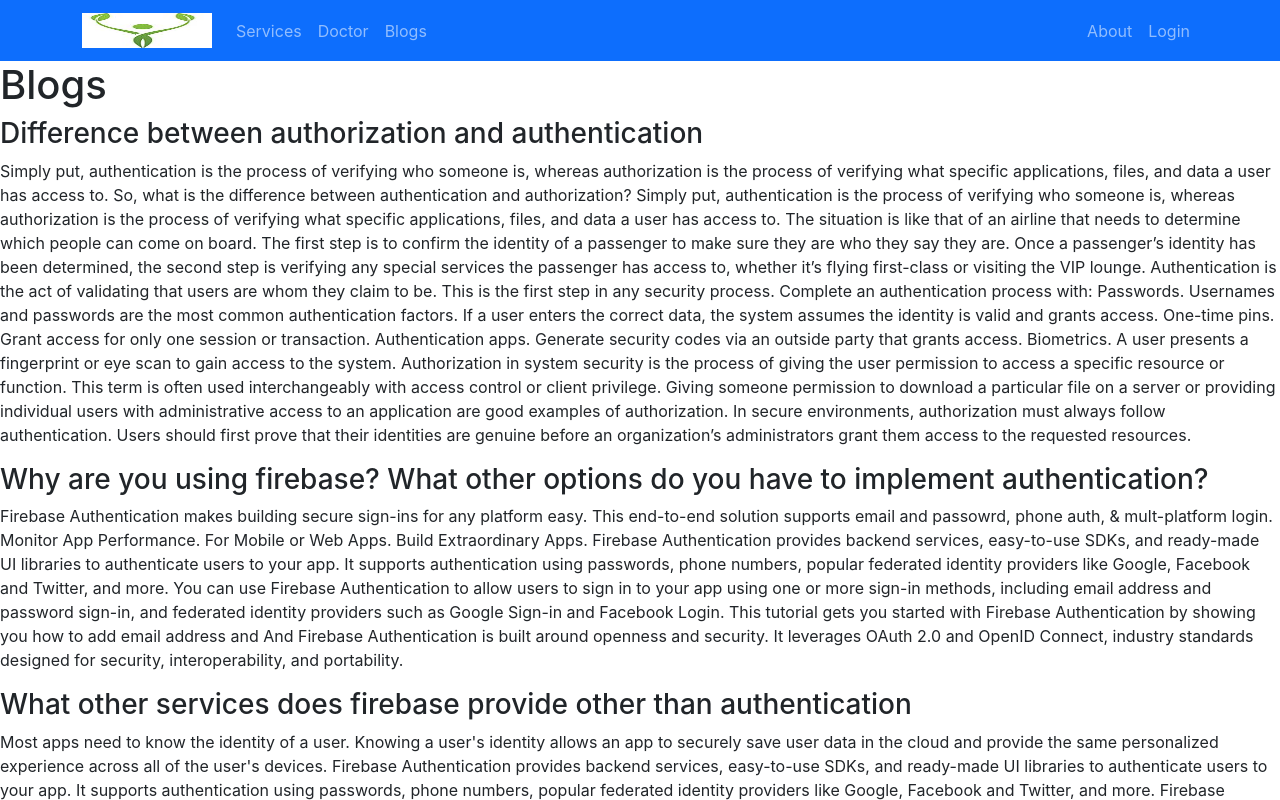
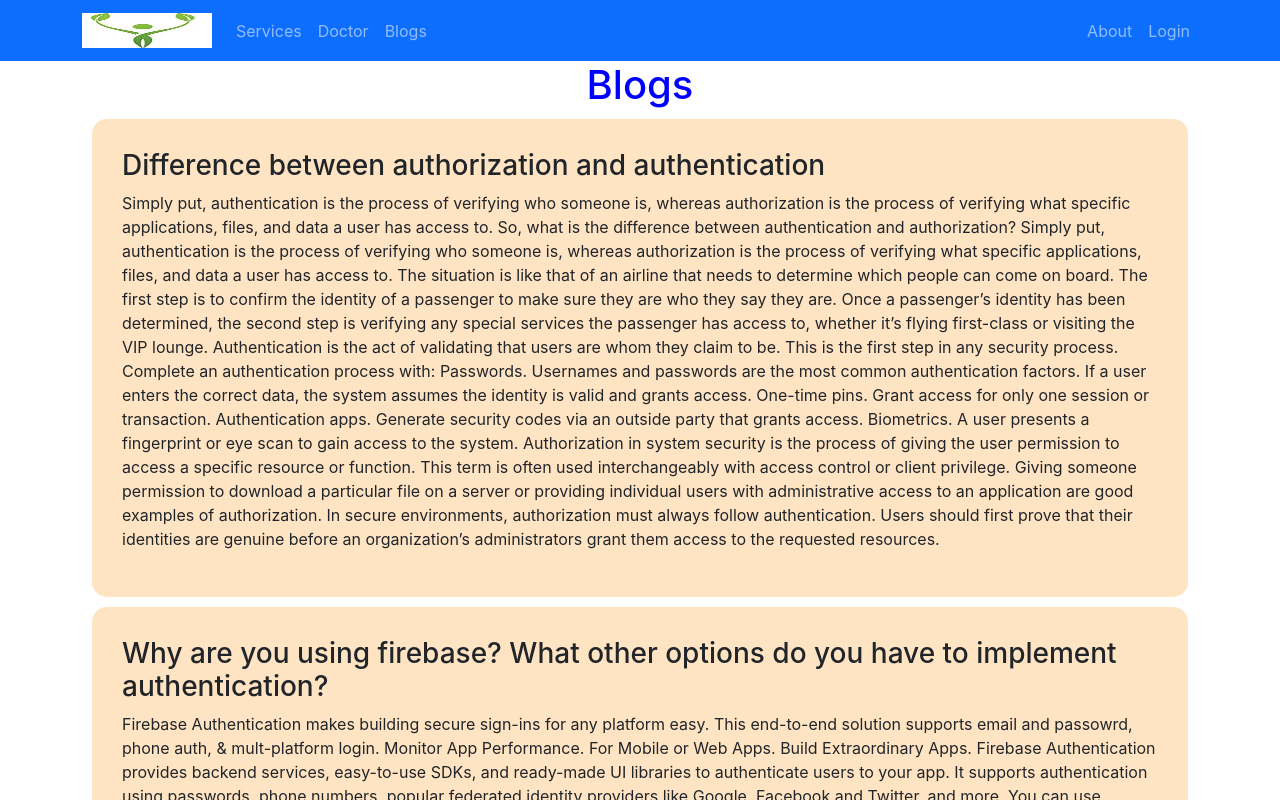
Before and after one commit to mdrayhanislam/healthCare, a React (Create React App) app: page /blogs in a window 1280 px wide. Shown: the top 800 px of the page. Built offline with nearby package versions, Linux system fonts and the light colour scheme; no server answers.

Commit message:
redmi file create

```diff
--- a/src/Pages/About/About.css
+++ b/src/Pages/About/About.css
@@ -3,4 +3,10 @@
     padding: 20px;
    margin: 0 auto;
    width: 50%;
+   border-radius: 15px;
+   background-color: #FFB6C1;
 }
+.card-body p{
+    padding: 10px;
+
+}
--- a/src/Pages/About/About.js
+++ b/src/Pages/About/About.js
@@ -1,18 +1,17 @@
 import React from 'react';
 import './About.css'
+import me from '../../Image/me.jpg'
 const About = () => {
     return (
-        <div>
+        <div className='container'>
 
             <div class="card-body">
-                <h5 class="card-title">You Khnow me</h5>
-                <p class="card-text">I am Md. Raihan Islam.
-                    I want to take a job in any software company that learns programming.
-                    I'm doing a web development course at Programming Hero.
-                    It teaches us in a good way.
-                    They support us well.
-                    I want to help different helpless people in the future.
-                    I am studying Honors now.</p>
+                <h5 class="card-title">You Khnow About Me</h5>
+                <img width='100%' src={me} alt="" />
+                <p class="card-text">
+                I am Md. Rayhan Islam.  I'm learning programming.  I want to learn programming and take a job in any software company.  I like programming a lot.  It feels bad to do programming when the program is wrong.  When I correct a mistake, I like the best of the best.  Programming I give time every day.  I work hard at programming.  I want to build a career by programming.  I want to help different helpless people in the future.
+
+                </p>
             </div>
 
 
--- /dev/null
+++ b/src/Pages/Blogs/Blogs.css
@@ -0,0 +1,14 @@
+.text-align-center{
+    text-align: center;
+    color: blue;
+}
+
+.blogs{
+
+}
+.blogs div {
+    background-color: bisque;
+    padding: 30px;
+    margin: 10px;
+    border-radius: 15px;
+}
--- a/src/Pages/Blogs/Blogs.js
+++ b/src/Pages/Blogs/Blogs.js
@@ -1,9 +1,10 @@
 import React from 'react';
-
+import './Blogs.css'
 const Blogs = () => {
     return (
-        <div>
-            <h1>Blogs</h1>
+        <div className='container'>
+            <h1 className='text-align-center'>Blogs</h1>
+            <div className='blogs'>
                 <div>
                     <h3> Difference between authorization and authentication </h3>
                     <p>Simply put, authentication is the process of verifying who someone is, whereas authorization is the process of verifying what specific applications, files, and data a user has access to.
@@ -54,6 +55,8 @@
                     </p>
                 </div>
             </div>
+
+        </div>
     );
 };
 
--- a/src/Pages/Home/Sercice/Service.css
+++ b/src/Pages/Home/Sercice/Service.css
@@ -3,7 +3,9 @@
     border-radius: 10px;
     padding-bottom: 10px;
     text-align: center;
-    background-color: antiquewhite;
+    /* background-color: antiquewhite; */
+    background-color: #8A2BE2;
+    color: white;
     border-radius: 10px;
    padding: 5px;
 }
@@ -12,5 +14,5 @@
     border-radius: 10px;
 }
 .service-container h4 {
-    color: green;
+    color: yellow;
 }
```
Also changed, not shown: src/Image/me.jpg (added), 1 other file (tests, documents, lock files or other folders). Lines whose indentation alone changed are shown as unchanged.
